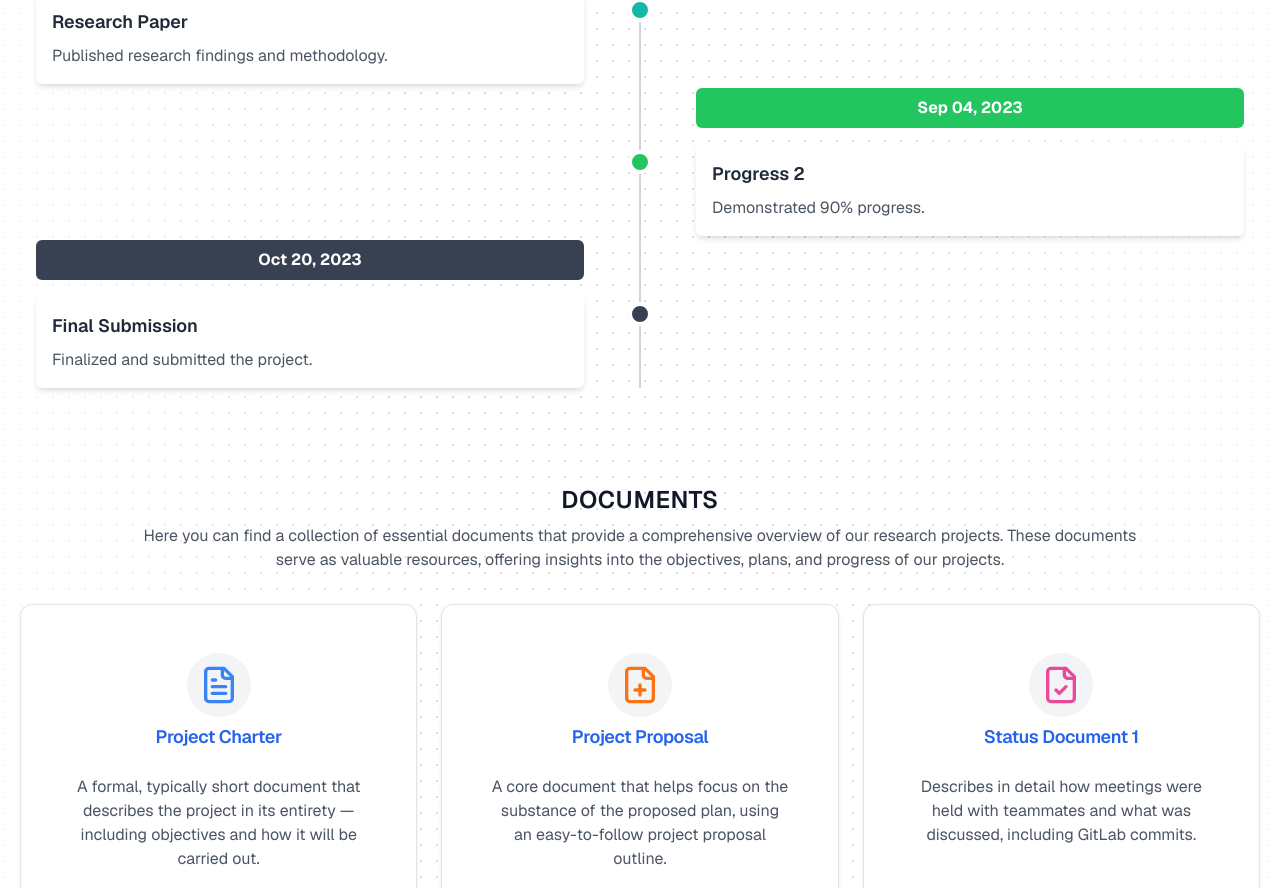
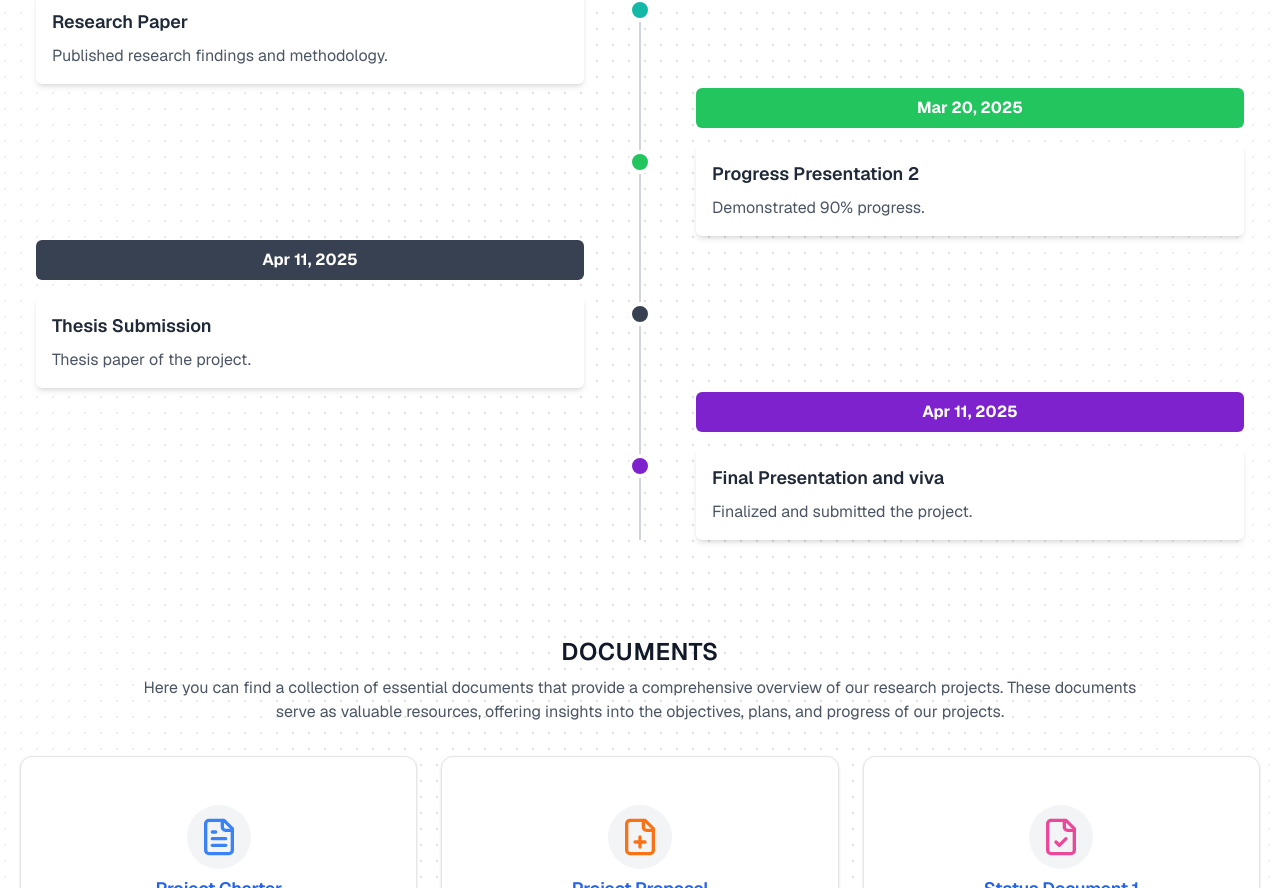
Before and after one commit to sachidumaleesha/smart-city-website-24-25j-319, a Next.js app: page / in a window 1280 px wide. Shown: the part 4936-5824 px from the top of the page. Built offline with nearby package versions, Linux system fonts and the light colour scheme.

Commit message:
Update time-line.tsx

```diff
--- a/components/sections/time-line.tsx
+++ b/components/sections/time-line.tsx
@@ -37,16 +37,22 @@ const milestones = [
     color: "bg-teal-500",
   },
   {
-    date: "Sep 04, 2023",
-    title: "Progress 2",
+    date: "Mar 20, 2025",
+    title: "Progress Presentation 2",
     description: "Demonstrated 90% progress.",
     color: "bg-green-500",
   },
   {
-    date: "Oct 20, 2023",
-    title: "Final Submission",
+    date: "Apr 11, 2025",
+    title: "Thesis Submission",
+    description: "Thesis paper of the project.",
+    color: "bg-gray-700",
+  },
+  {
+    date: "Apr 11, 2025",
+    title: "Final Presentation and viva",
     description: "Finalized and submitted the project.",
-    color: "bg-gray-700",
+    color: "bg-purple-700",
   },
 ];
 
```
